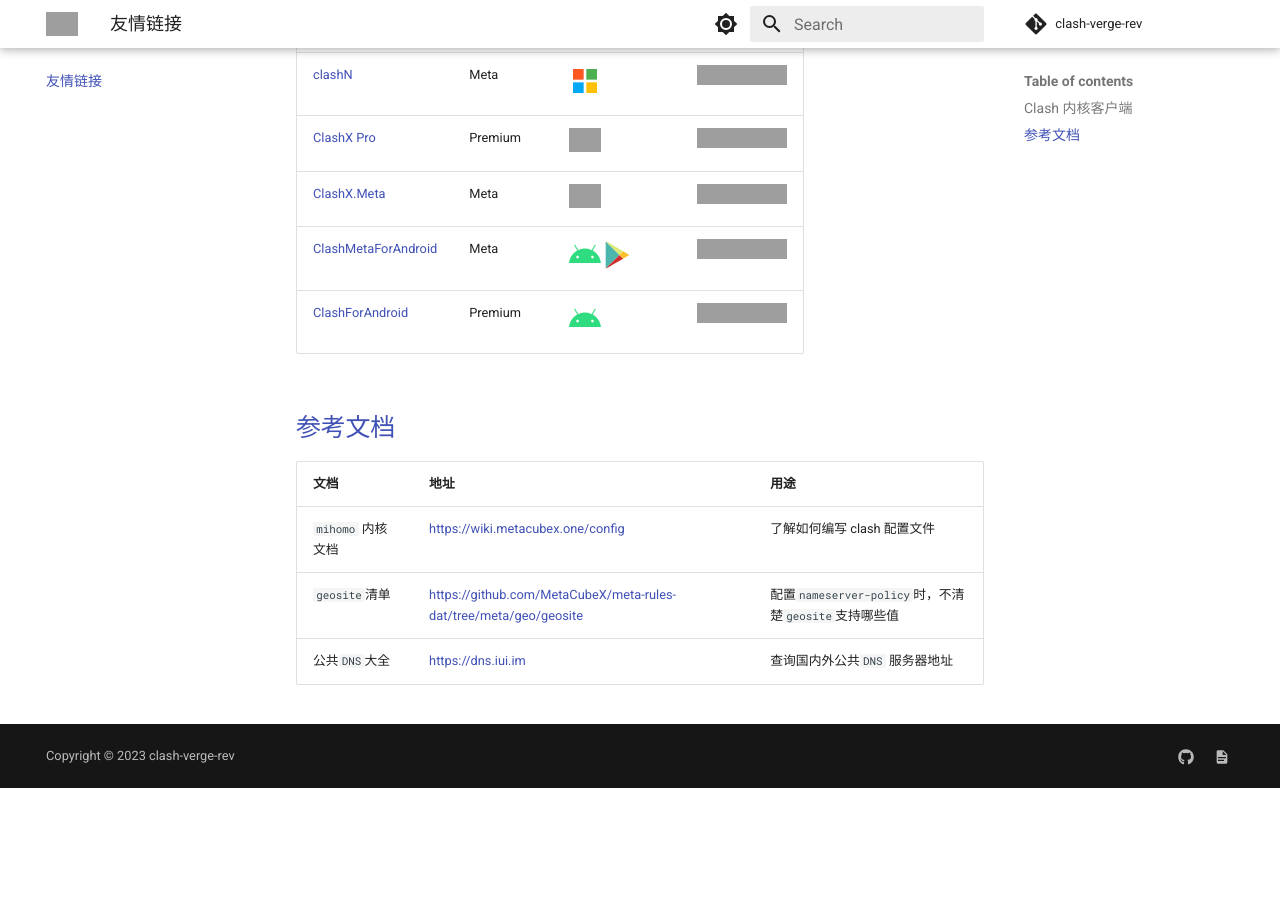
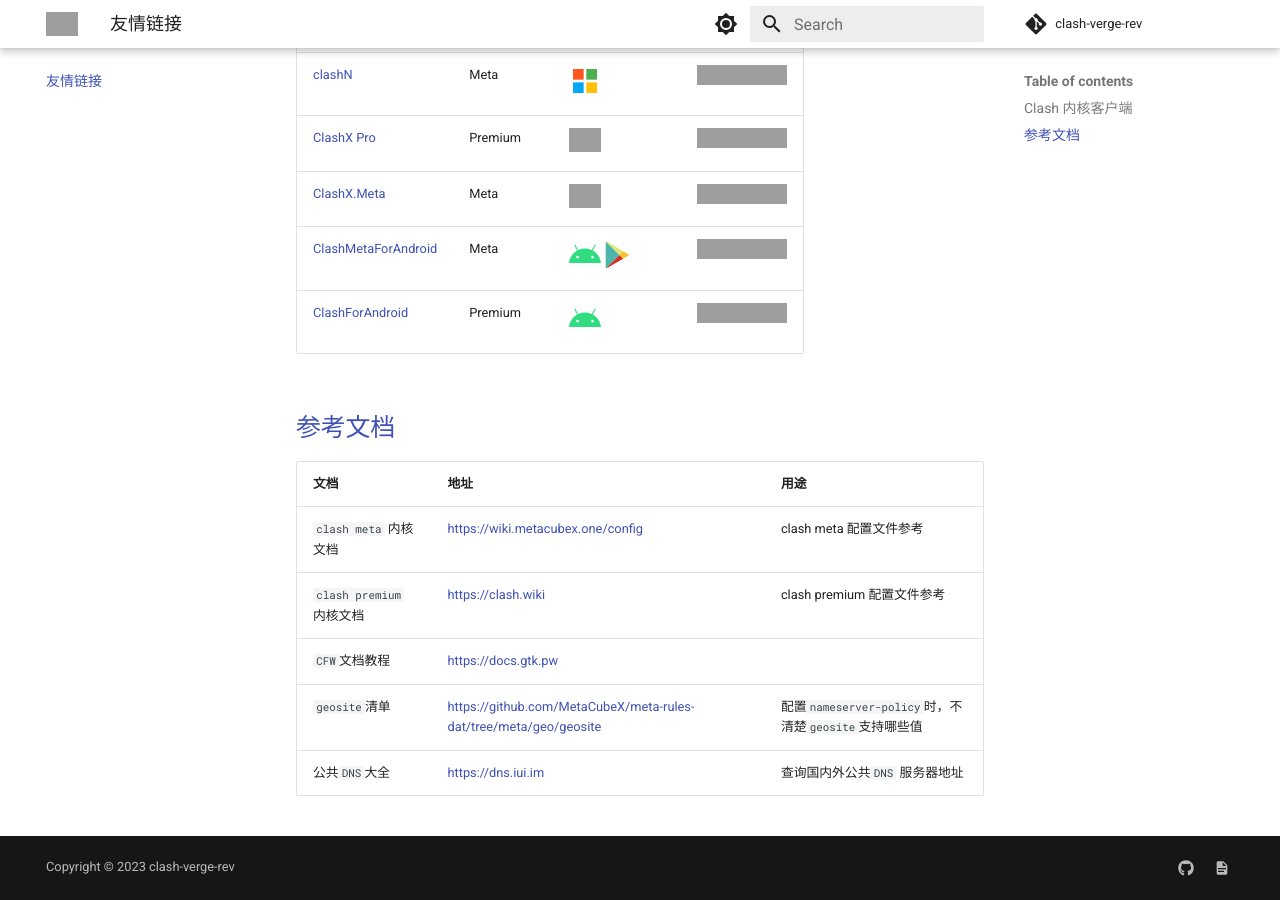
Before and after one commit to clash-verge-rev/clash-verge-rev.github.io, an MkDocs documentation site: the page built from docs/friendship.md, in a window 1280 px wide and 900 px high, scrolled down 527 px, cut to the strip 0-900 px from the top of the window. Built offline with MkDocs 1.6.1 and Material for MkDocs 9.7.7, drawn with Linux system fonts in a browser that asks for light colours; comment, search, counter and statistics services are not loaded; before the commit the page ends 1315 px from its top, so only the background shows below that; grey boxes are pictures that could not be loaded.

Commit message:
friendship: add doc links

```diff
--- a/docs/friendship.md
+++ b/docs/friendship.md
@@ -3,7 +3,7 @@
 | 客户端                                                                  | 内核    | 平台                                                                                                                                                                                                 | 下载链接                                                                                                                                                                       |
 | ----------------------------------------------------------------------- | ------- | ---------------------------------------------------------------------------------------------------------------------------------------------------------------------------------------------------- | ------------------------------------------------------------------------------------------------------------------------------------------------------------------------------ |
 | [clash-verge-rev](https://github.com/clash-verge-rev/clash-verge-rev)   | Meta    | <img width="32" src="./assets/icons/microsoft.svg" /><img width="32" src="./assets/icons/linux.svg" /><img width="32" src="./assets/icons/macos.svg" />                                              | <a href='https://github.com/clash-verge-rev/clash-verge-rev/releases/latest'><img src="https://img.shields.io/github/v/release/clash-verge-rev/clash-verge-rev"></a>           |
-| [clash-verge](https://github.com/zzzgydi/clash-verge/tree/main)         | Meta    | <img width="32" src="./assets/icons/microsoft.svg" /><img width="32" src="./assets/icons/linux.svg" /><img width="32" src="./assets/icons/macos.svg" />                                              | <a href='https://github.com/zzzgydi/clash-verge/releases/latest'><img src="https://img.shields.io/github/v/release/zzzgydi/clash-verge"></a>                                   |
+| [clash-verge](https://github.com/zzzgydi/clash-verge/tree/main)         | Meta    | <img width="32" src="./assets/icons/microsoft.svg" /><img width="32" src="./assets/icons/linux.svg" /><img width="32" src="./assets/icons/macos.svg" />                                              | <a href='https://github.com/zzzgydi/clash-verge/releases/latest'><img src="https://img.shields.io/github/v/release/zzzgydi/clash-verge?color=orange"></a>                      |
 | [Clash for Windows](https://github.com/Fndroid/clash_for_windows_pkg)   | Premium | <img width="32" src="./assets/icons/microsoft.svg" /><img width="32" src="./assets/icons/linux.svg" /><img width="32" src="./assets/icons/macos.svg" />                                              | <a href='https://github.com/clashdownload/Clash_for_Windows/releases/latest'><img src="https://img.shields.io/github/v/release/clashdownload/Clash_for_Windows?color=red"></a> |
 | [v2rayN](https://github.com/2dust/v2rayN)                               | Meta    | <img width="32" src="./assets/icons/microsoft.svg" />                                                                                                                                                | <a href='https://github.com/2dust/v2rayN/releases/latest'><img src="https://img.shields.io/github/v/release/2dust/v2rayN"></a>                                                 |
 | [clashN](https://github.com/2dust/clashN)                               | Meta    | <img width="32" src="./assets/icons/microsoft.svg" />                                                                                                                                                | <a href='https://github.com/2dust/clashN/releases/latest'><img src="https://img.shields.io/github/v/release/2dust/clashN"></a>                                                 |
@@ -14,8 +14,10 @@
 
 ## 参考文档
 
-| 文档              | 地址                                                         | 用途                                                 |
-| ----------------- | ------------------------------------------------------------ | ---------------------------------------------------- |
-| `mihomo` 内核文档 | https://wiki.metacubex.one/config                            | 了解如何编写 clash 配置文件                          |
-| `geosite`清单     | https://github.com/MetaCubeX/meta-rules-dat/tree/meta/geo/geosite | 配置`nameserver-policy`时，不清楚`geosite`支持哪些值 |
-| 公共`DNS`大全     | https://dns.iui.im                                           | 查询国内外公共`DNS` 服务器地址                       |
+| 文档                    | 地址                                                              | 用途                                                 |
+| ----------------------- | ----------------------------------------------------------------- | ---------------------------------------------------- |
+| `clash meta` 内核文档   | https://wiki.metacubex.one/config                                 | clash meta 配置文件参考                              |
+| `clash premium`内核文档 | https://clash.wiki                                                | clash premium 配置文件参考                           |
+| `CFW`文档教程           | https://docs.gtk.pw                                               |                                                      |
+| `geosite`清单           | https://github.com/MetaCubeX/meta-rules-dat/tree/meta/geo/geosite | 配置`nameserver-policy`时，不清楚`geosite`支持哪些值 |
+| 公共`DNS`大全           | https://dns.iui.im                                                | 查询国内外公共`DNS` 服务器地址                       |
```
